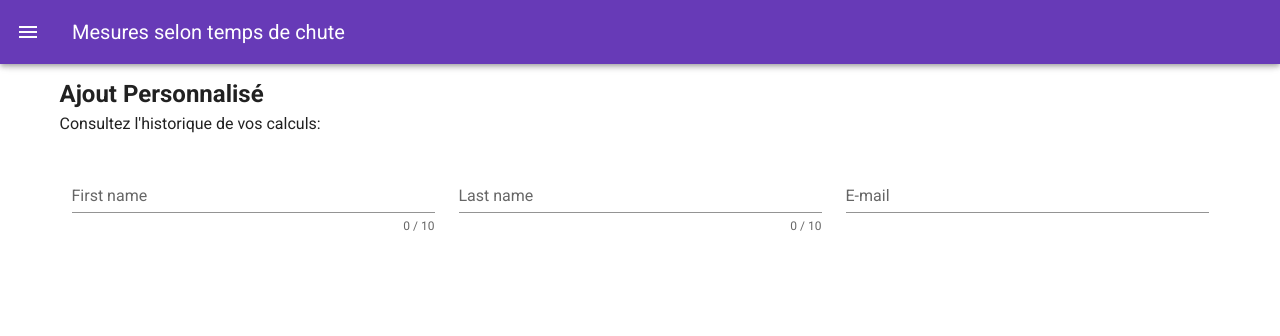
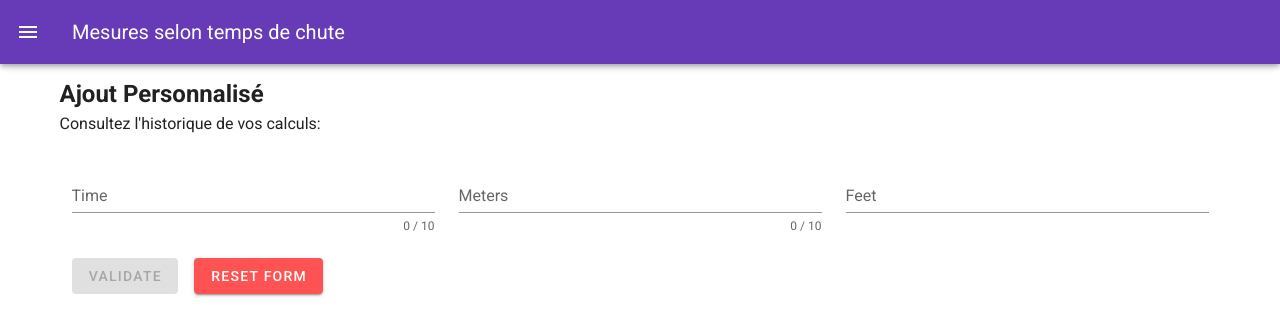
Before and after one commit to Ismaouste/TPVueCliffHeightTimer, a Vue app: page /custom in a window 1280 px wide. Shown: the top 336 px of the page. Built offline with nearby package versions, Linux system fonts and the light colour scheme.

Commit message:
improvements for Vue form

```diff
--- a/src/views/CustomAdd.vue
+++ b/src/views/CustomAdd.vue
@@ -14,7 +14,7 @@
                 v-model="firstname"
                 :rules="nameRules"
                 :counter="10"
-                label="First name"
+                label="Time"
                 required
             ></v-text-field>
           </v-col>
@@ -27,7 +27,7 @@
                 v-model="lastname"
                 :rules="nameRules"
                 :counter="10"
-                label="Last name"
+                label="Meters"
                 required
             ></v-text-field>
           </v-col>
@@ -39,9 +39,31 @@
             <v-text-field
                 v-model="email"
                 :rules="emailRules"
-                label="E-mail"
+                label="Feet"
                 required
             ></v-text-field>
+
+          </v-col>
+          <v-col
+          cols="12"
+          md="4">
+            <v-btn
+                :disabled="!valid"
+                color="success"
+                class="mr-4"
+                @click="validate"
+            >
+            Validate
+            </v-btn>
+
+            <v-btn
+                color="error"
+                class="mr-4"
+                @click="reset"
+            >
+              Reset Form
+            </v-btn>
+
           </v-col>
         </v-row>
       </v-container>
```
